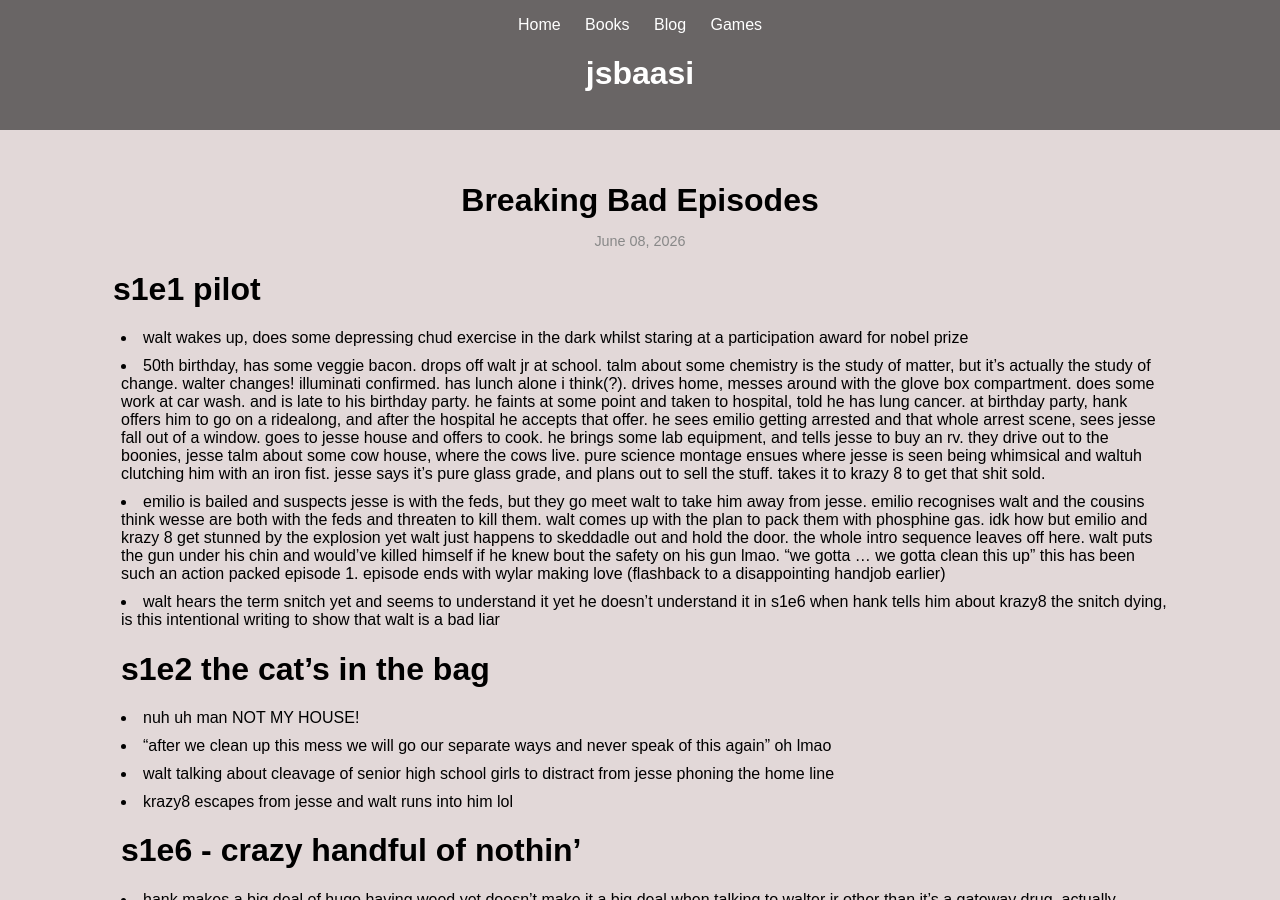
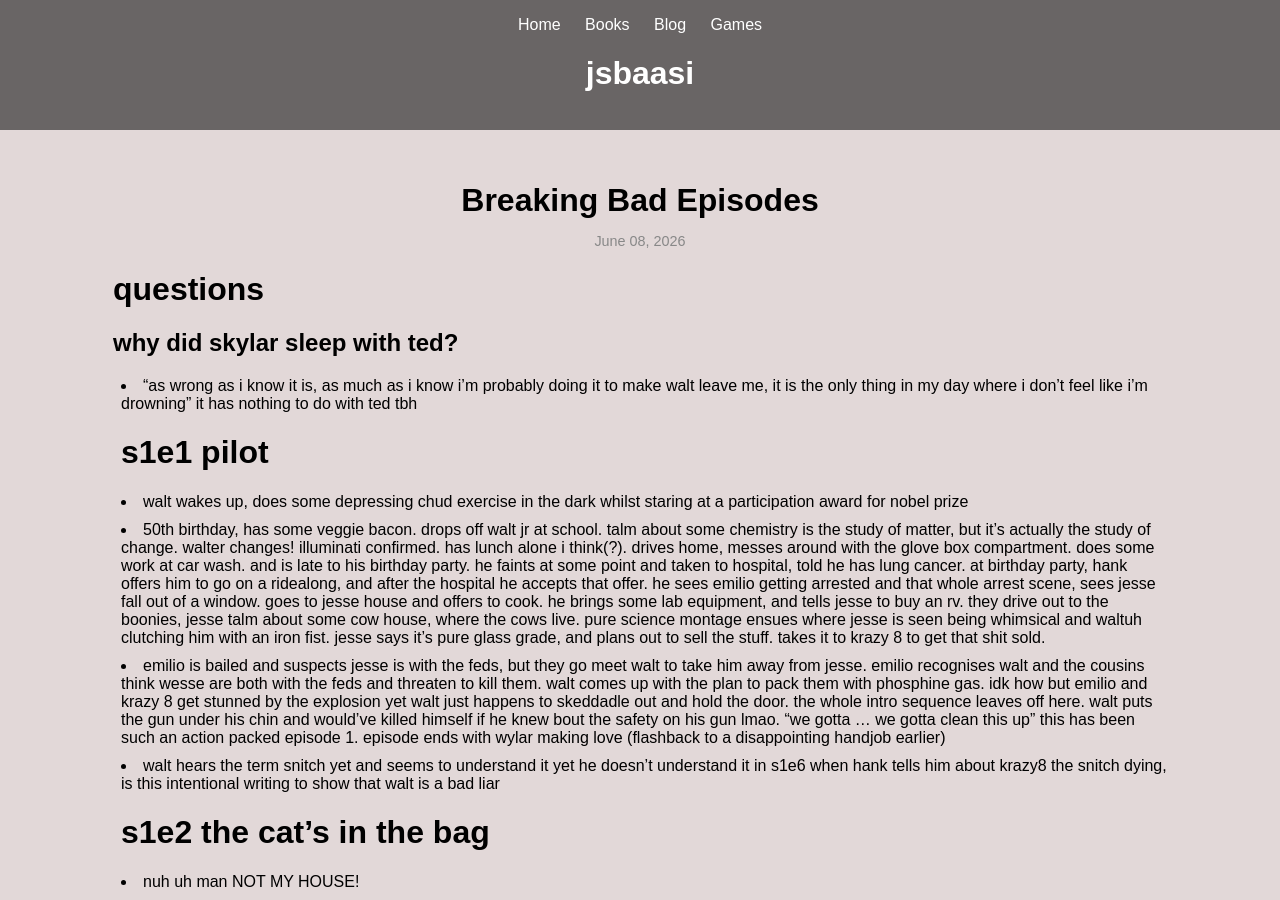
Before and after one commit to jsbaasi/jsbaasi.github.io, a Jekyll site: the page built from _posts/2026-06-08-breaking-bad-episodes.md, in a window 1280 px wide and 900 px high. Built offline with Jekyll 4.4.1, drawn with Linux system fonts in a browser that asks for light colours.

Commit message:
vault backup: 2026-07-11 18:49:18

```diff
--- a/_posts/2026-06-08-breaking-bad-episodes.md
+++ b/_posts/2026-06-08-breaking-bad-episodes.md
@@ -5,6 +5,9 @@
 categories: thoughts
 permalink: /breaking-bad/
 ---
+# questions
+## why did skylar sleep with ted?
+- "as wrong as i know it is, as much as i know i'm probably doing it to make walt leave me, it is the only thing in my day where i don't feel like i'm drowning" it has nothing to do with ted tbh
 # s1e1 pilot
 - walt wakes up, does some depressing chud exercise in the dark whilst staring at a participation award for nobel prize
 - 50th birthday, has some veggie bacon. drops off walt jr at school. talm about some chemistry is the study of matter, but it's actually the study of change. walter changes! illuminati confirmed. has lunch alone i think(?). drives home, messes around with the glove box compartment. does some work at car wash. and is late to his birthday party. he faints at some point and taken to hospital, told he has lung cancer. at birthday party, hank offers him to go on a ridealong, and after the hospital he accepts that offer. he sees emilio getting arrested and that whole arrest scene, sees jesse fall out of a window. goes to jesse house and offers to cook. he brings some lab equipment, and tells jesse to buy an rv. they drive out to the boonies, jesse talm about some cow house, where the cows live. pure science montage ensues where jesse is seen being whimsical and waltuh clutching him with an iron fist. jesse says it's pure glass grade, and plans out to sell the stuff. takes it to krazy 8 to get that shit sold.
```
